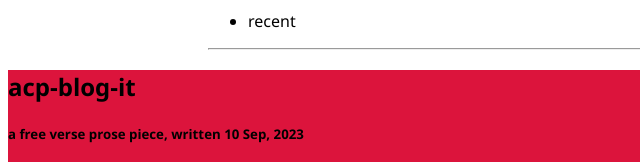
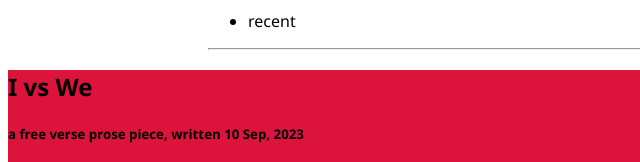
Before and after one commit to Tyrone17/acp-blog, a website: page even_more_recent.html in a window 1280 px wide. Shown: the part 449-611 px from the top of the page, 0-640 px from the left. Drawn offline with nearby package versions, Linux system fonts and the light colour scheme.

Commit message:
uo
updatedFile

```diff
--- a/even_more_recent.html
+++ b/even_more_recent.html
@@ -77,7 +77,7 @@
 </div>
 <div id="postSection"class="">
   <!-- New piece to showcase in JS section -->
-  <h2 id="firstPostHead">acp-blog-it</h2>
+  <h2 id="firstPostHead">I vs We</h2>
   <h5 id="firstPostDesc">a free verse prose piece, written 10 Sep, 2023</h5>
   <div class="fakeimg2"><div onloadedmetadata="loadData()" class="" id="firstPost"></div></div>
   <!-- <p id="">Because of you...</p>
```
